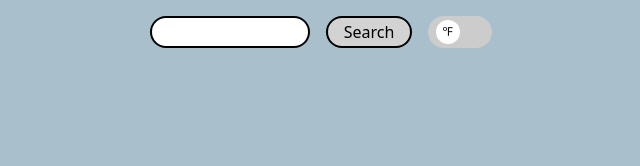
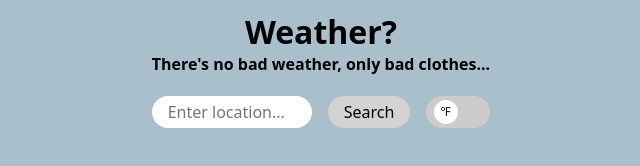
Before and after one commit to mattcastoro/weather-app, a plain HTML site: page index.html in a window 1280 px wide. Shown: the whole page, without its empty margins (319-959 px from the left). Drawn offline with Linux system fonts and the light colour scheme.

Commit message:
Input Reformat and Title Addition
Remove border from location field and search button.  Add placeholder
text for user to know what to add to the location field.  Add title so
user understands the page.

```diff
--- a/index.html
+++ b/index.html
@@ -9,8 +9,10 @@
   <link rel="icon" type="image/x-icon" href="/images/favicon.svg">
 </head>
 <body>
+  <h1>Weather?</h1>
+  <h3>There's no bad weather, only bad clothes...</h3>
   <div class="page-header">
-    <input type="text" id="userLocation">
+    <input type="text" id="userLocation" placeholder="Enter location...">
     <button type="button" id="userBtn" onclick="getWeather()">Search</button>
     <input type="checkbox" id="tog" onclick="getWeather()">
   </div>
--- a/styles.css
+++ b/styles.css
@@ -35,6 +35,18 @@ body {
   margin: 1em;
 }
 
+h1 {
+  font-size: 2em;
+  text-align: center;
+  margin-bottom: .25em;
+}
+
+h3 {
+  font-size: 1em;
+  text-align: center;
+  margin-bottom: 1.5em;
+}
+
 .page-header {
   display: flex;
   justify-content: center;
@@ -55,7 +67,7 @@ body {
 #userLocation,
 #userBtn {
   padding: .25em 1em;
-  border: .125em solid black;
+  border: none;
   border-radius: 1em;
   height: 2em;
 }
```
